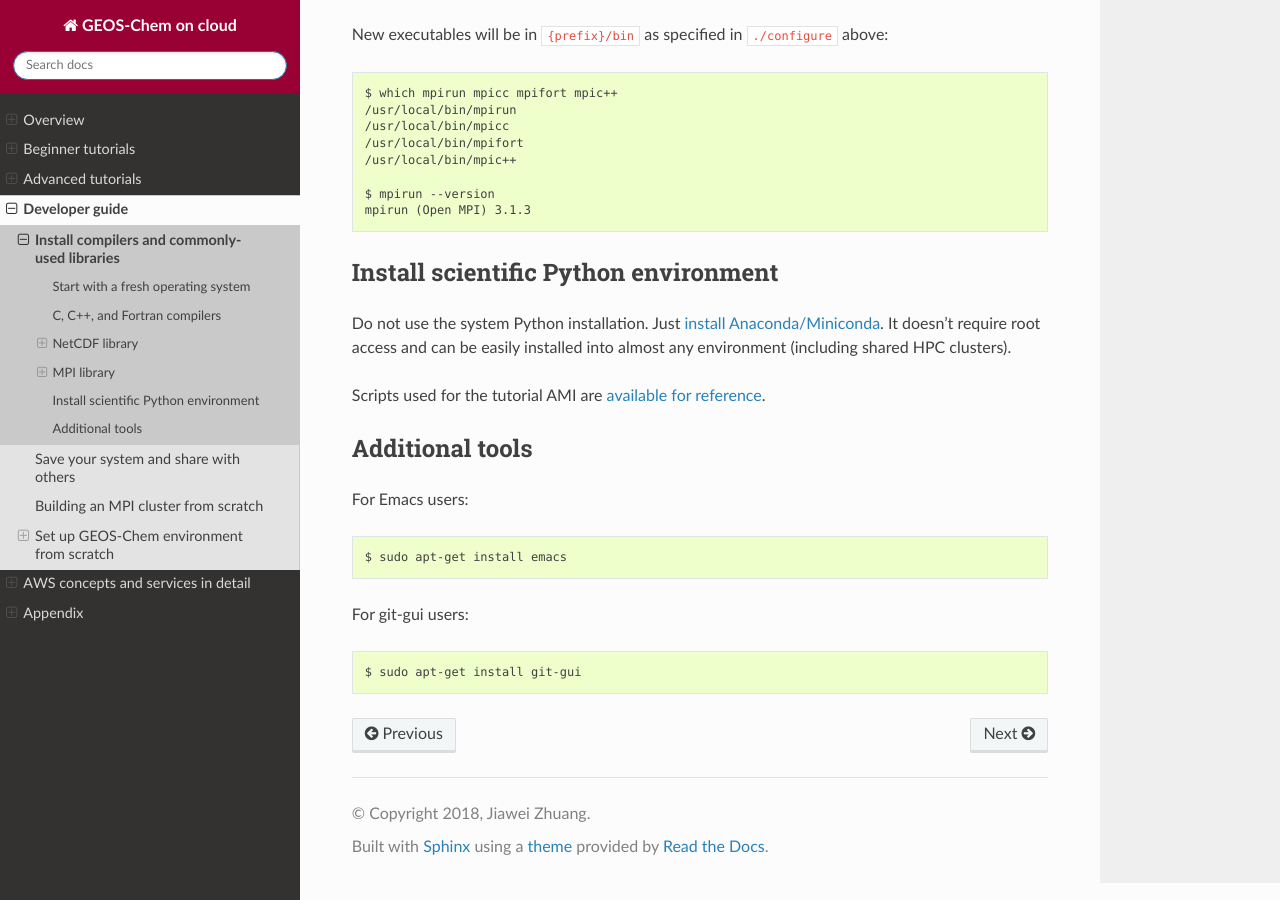
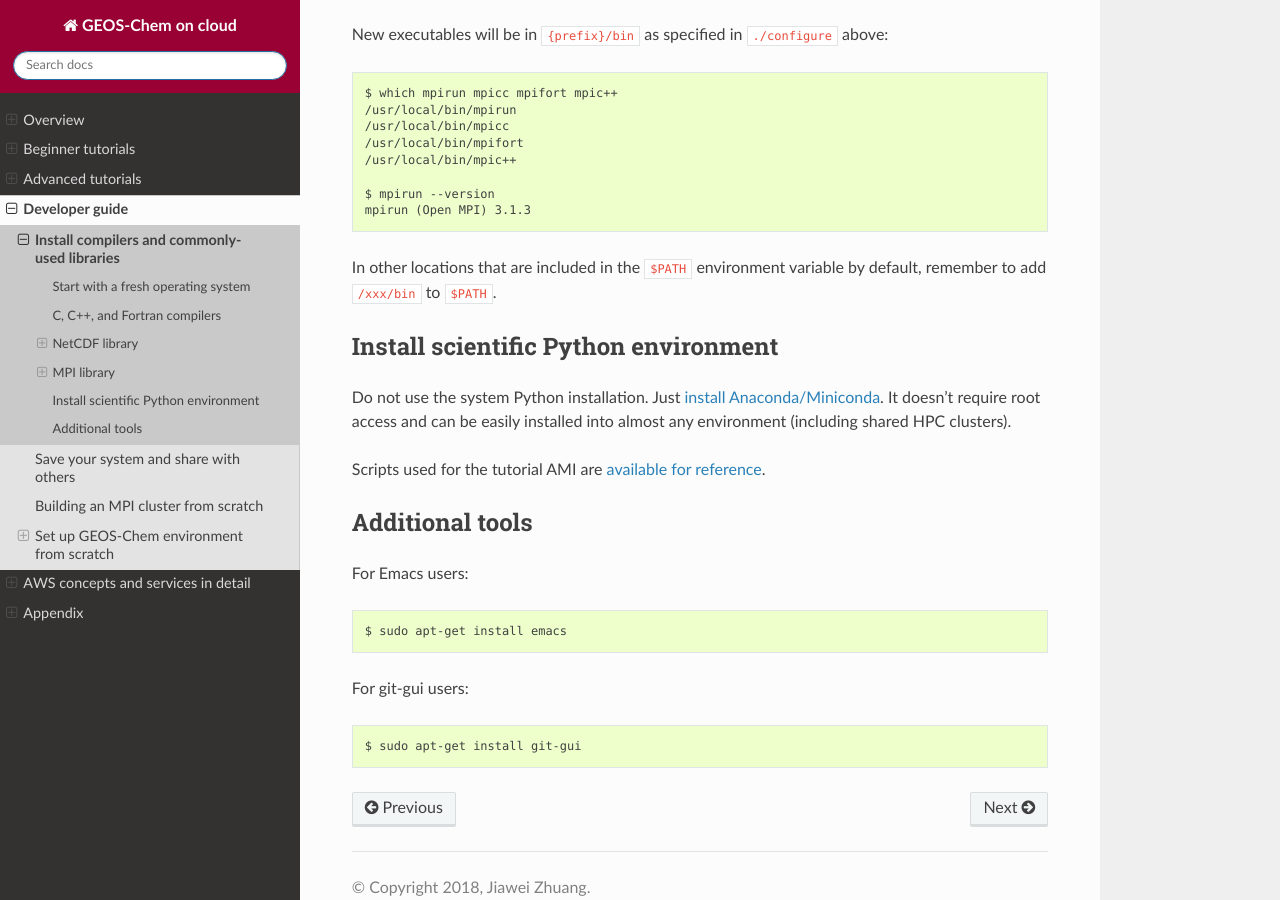
Before and after one commit to geoschem/geos-chem-cloud, a Sphinx documentation site: the page built from doc/source/chapter04_developer-guide/install-basic.rst, in a window 1280 px wide and 900 px high, scrolled down 5293 px. Built offline with Sphinx 7.4.7 and the Read the Docs theme 2.0.0, drawn with Linux system fonts in a browser that asks for light colours.

Commit message:
Add note on $PATH for non-default installation locations

```diff
--- a/doc/source/chapter04_developer-guide/install-basic.rst
+++ b/doc/source/chapter04_developer-guide/install-basic.rst
@@ -197,6 +197,8 @@ New executables will be in ``{prefix}/bin`` as specified in ``./configure`` abov
   $ mpirun --version
   mpirun (Open MPI) 3.1.3
 
+In other locations that are included in the ``$PATH`` environment variable by default, remember to add ``/xxx/bin`` to ``$PATH``.
+
 Install scientific Python environment
 -------------------------------------
 
```
